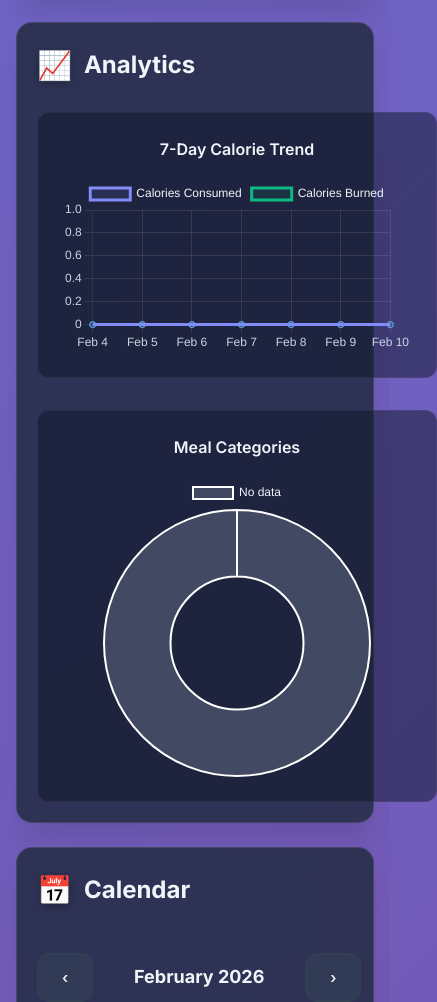
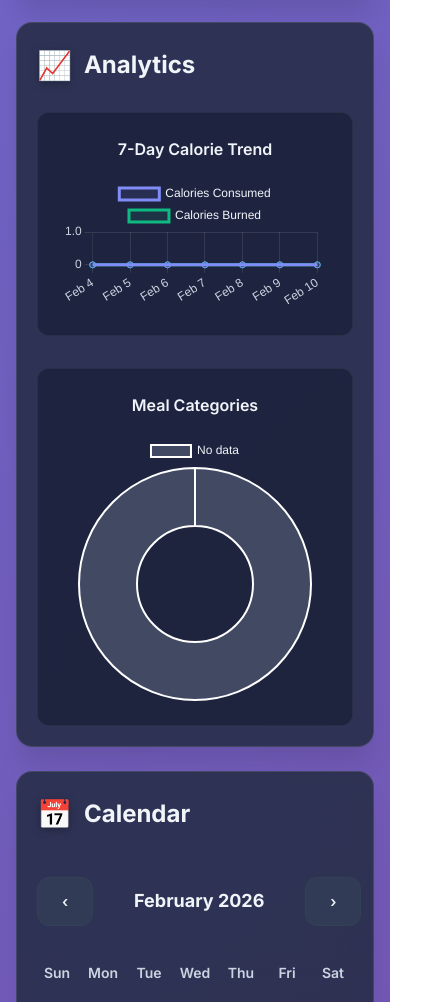
Before and after one commit to donaldtwitty/NutriFitTracker, a website: page index.html in a window 390 px wide. Shown: the part 3718-4720 px from the top of the page, 437 px wide, since content can reach past the window. Drawn offline with nearby package versions, Linux system fonts and the light colour scheme.

Commit message:
updated mobile responsiveness for charts to display correctly

```diff
--- a/styles.css
+++ b/styles.css
@@ -803,7 +803,7 @@
 
 .charts-grid {
     display: grid;
-    grid-template-columns: repeat(auto-fit, minmax(400px, 1fr));
+    grid-template-columns: repeat(auto-fit, minmax(300px, 1fr));
     gap: 2rem;
 }
 
@@ -812,6 +812,8 @@
     border-radius: var(--radius);
     padding: 1.5rem;
     border: 1px solid rgba(255, 255, 255, 0.05);
+    max-width: 100%;
+    overflow: hidden;
 }
 
 .chart-title {
@@ -824,6 +826,8 @@
 
 .chart-container canvas {
     max-height: 300px;
+    max-width: 100%;
+    height: auto !important;
 }
 
 /* Calendar */
```
